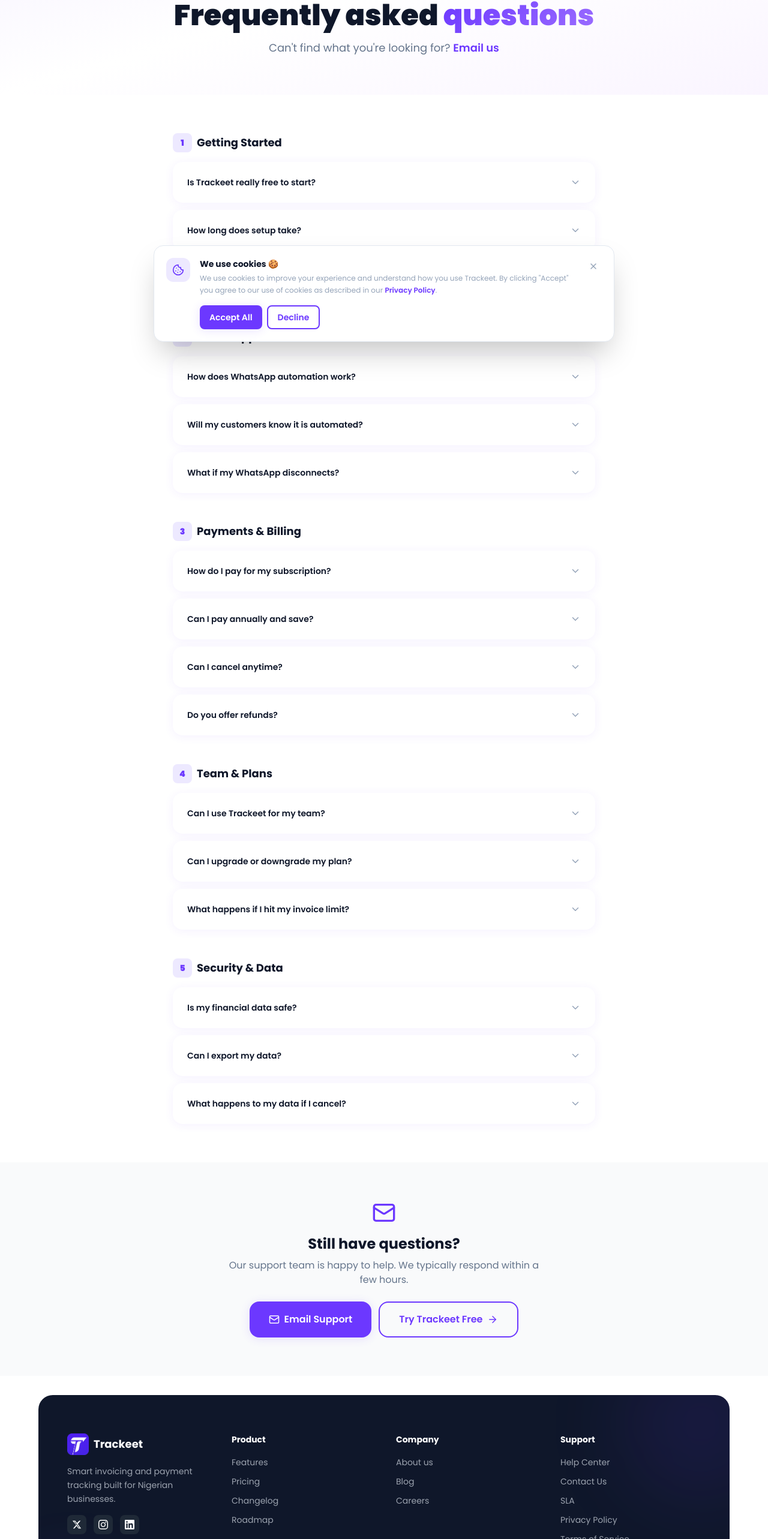
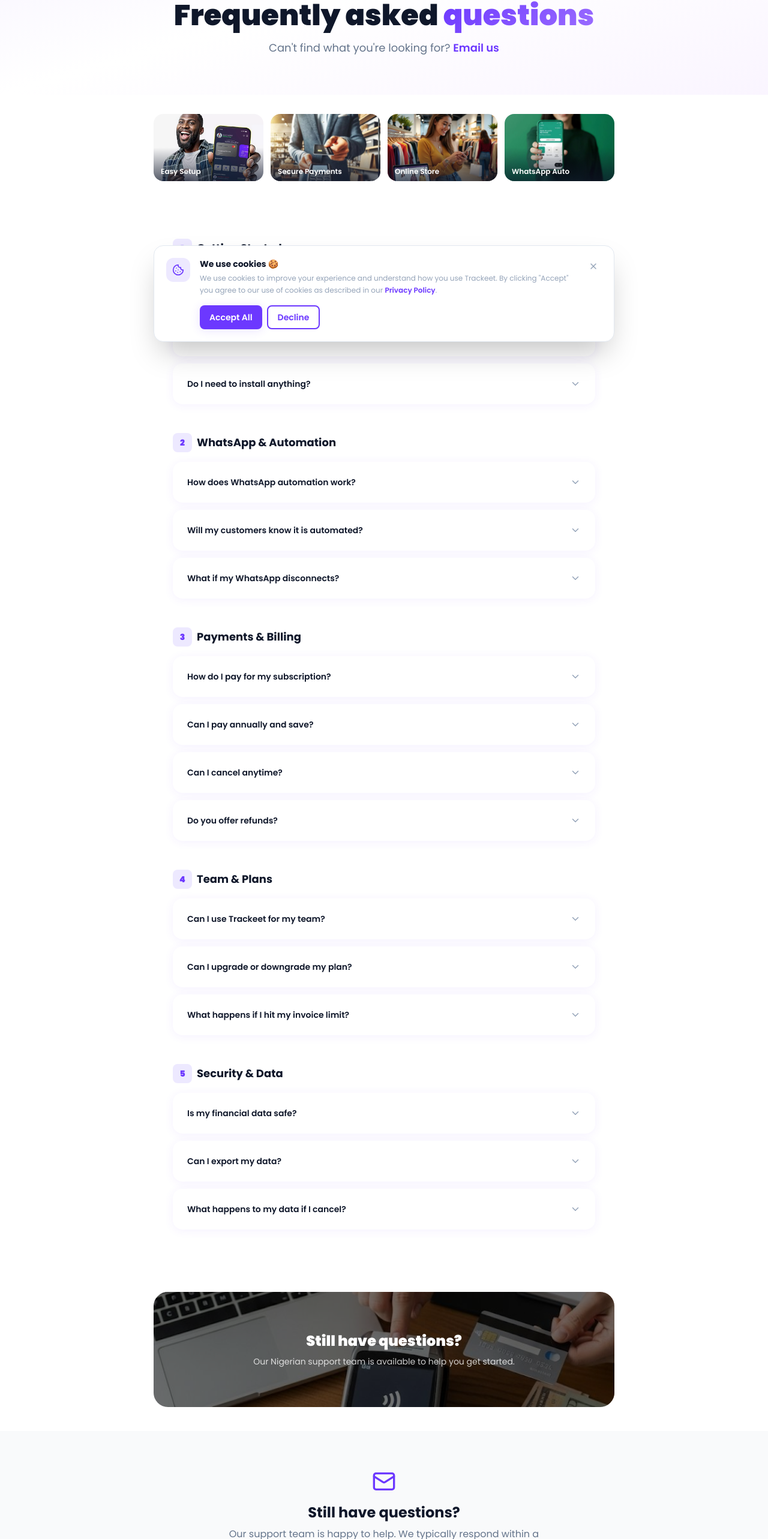
Before and after one commit to Emmirez/trackeet, a React (Vite) app in the folder frontend/: page /faq in a window 1280 px wide. Shown: the part 214-2780 px from the top of the page at 60% size. Built offline with nearby package versions, Linux system fonts and the light colour scheme; no server answers.

Commit message:
Add images to FAQPage

```diff
--- a/frontend/src/pages/landing/FAQPage.jsx
+++ b/frontend/src/pages/landing/FAQPage.jsx
@@ -159,6 +159,29 @@ export default function FAQPage() {
         </div>
       </section>
 
+      {/* Image strip */}
+      <div className="py-8 px-4 sm:px-6 lg:px-8 bg-white dark:bg-dark">
+        <div className="max-w-3xl mx-auto grid grid-cols-2 md:grid-cols-4 gap-3">
+          {[
+            { src: "/images/paid.jpg", label: "Easy Setup" },
+            { src: "/images/pay.jpg", label: "Secure Payments" },
+            { src: "/images/store3.jpg", label: "Online Store" },
+            { src: "/images/whats.jpg", label: "WhatsApp Auto" },
+          ].map((img, i) => (
+            <div key={i} className="relative h-28 rounded-2xl overflow-hidden group">
+              <img
+                src={img.src}
+                alt={img.label}
+                className="w-full h-full object-cover group-hover:scale-105 transition-transform duration-500"
+              />
+              <div className="absolute inset-0 bg-gradient-to-t from-dark/70 via-transparent to-transparent" />
+              <p className="absolute bottom-2 left-3 text-white text-xs font-semibold">{img.label}</p>
+            </div>
+          ))}
+        </div>
+      </div>
+
+
       {/* FAQ sections */}
       <section className="py-16 bg-white dark:bg-dark">
         <div className="max-w-3xl mx-auto px-4 sm:px-6 lg:px-8 space-y-12">
@@ -179,6 +202,27 @@ export default function FAQPage() {
           ))}
         </div>
       </section>
+
+      {/* Banner */}
+      <div className="py-10 px-4 sm:px-6 lg:px-8 bg-white dark:bg-dark">
+        <div className="max-w-3xl mx-auto relative rounded-3xl overflow-hidden h-48">
+          <img
+            src="/images/track.jpg"
+            alt="Trackeet support"
+            className="w-full h-full object-cover"
+          />
+          <div className="absolute inset-0 bg-black/55" />
+          <div className="absolute inset-0 flex items-center justify-center flex-col text-center px-8">
+            <h3 className="text-xl sm:text-2xl font-black text-white mb-2">
+              Still have questions?
+            </h3>
+            <p className="text-white/80 text-sm max-w-md">
+              Our Nigerian support team is available to help you get started.
+            </p>
+          </div>
+        </div>
+      </div>
+
 
       {/* Still need help */}
       <section className="py-16 bg-gray-50 dark:bg-surface text-center">
```
